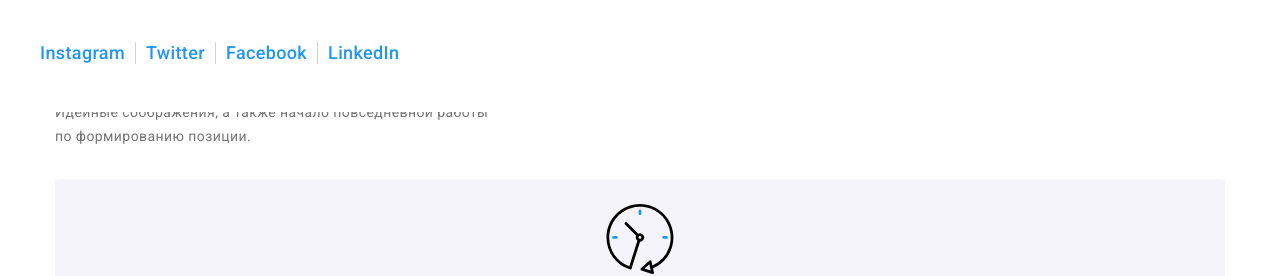
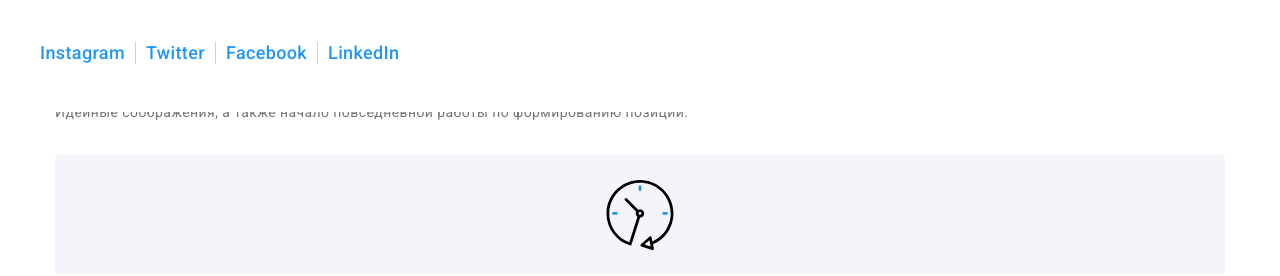
Before and after one commit to Lawyer0901/goit-markup-hw-08, a plain HTML site: page index.html in a window 1280 px wide. Shown: the part 704-980 px from the top of the page. Drawn offline with nearby package versions, Linux system fonts and the light colour scheme; files that its build step writes are made by us from their sources.

Commit message:
benefits
text width 100%

```diff
--- a/sass/components/_benefits.scss
+++ b/sass/components/_benefits.scss
@@ -17,8 +17,7 @@
     font-size: 14px;
     line-height: 1.7;
     letter-spacing: 0.03em;
-    max-width: 450px;
-    max-height: 50px;
+    width: 100%;
   }
 }
 
```
Also changed, not shown: css/main.css, 1 other file.
